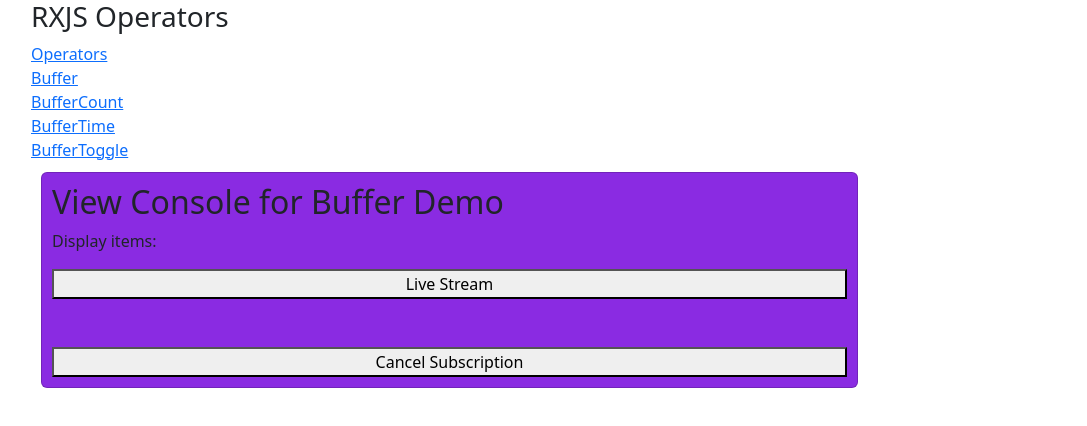
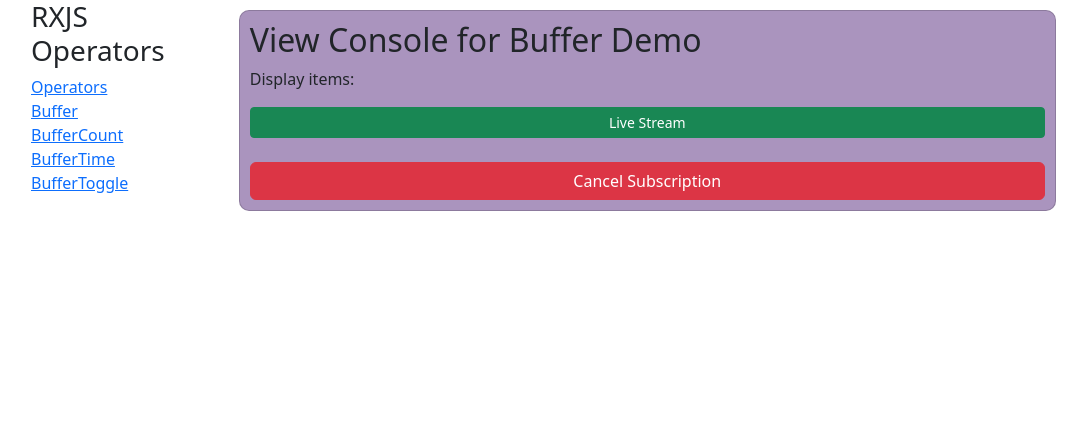
Before and after one commit to priyodas12/angular-with-rxjs-v1, an Angular app: page /buffer in a window 1280 px wide. Shown: the top 426 px of the page, without its empty margins (51-1138 px from the left). Built offline with nearby package versions, Linux system fonts and the light colour scheme.

Commit message:
enhance:css modify

```diff
--- a/src/app/app.component.css
+++ b/src/app/app.component.css
@@ -0,0 +1,3 @@
+.container{
+    display: flex;
+}
--- a/src/app/transformationOperator/buffer-count/buffer-count.component.css
+++ b/src/app/transformationOperator/buffer-count/buffer-count.component.css
@@ -2,4 +2,5 @@
     background-color: rgb(121, 238, 137);
     margin:10px;
     padding:10px;
+    border-radius: 10px;;
 }
--- a/src/app/transformationOperator/buffer-time/buffer-time.component.css
+++ b/src/app/transformationOperator/buffer-time/buffer-time.component.css
@@ -2,4 +2,5 @@
     background-color: cyan;
     margin:10px;
     padding:10px;
+    border-radius: 10px;;
 }
--- a/src/app/transformationOperator/buffer-toggle/buffer-toggle.component.css
+++ b/src/app/transformationOperator/buffer-toggle/buffer-toggle.component.css
@@ -2,4 +2,5 @@
     background-color: coral;
     margin:10px;
     padding:10px;
+    border-radius: 10px;;
 }
--- a/src/app/transformationOperator/buffer-toggle/buffer-toggle.component.html
+++ b/src/app/transformationOperator/buffer-toggle/buffer-toggle.component.html
@@ -1,7 +1,8 @@
 <div class="buffer-toggle">
     <h3>Buffer Toggle</h3>
-    <pre>The bufferToggle operator in RxJS is used to collect values from the source observable into buffers
-that are opened and closed by two observables, referred to as openings and closingSelectors.
+    <pre>The bufferToggle operator in RxJS is used to collect values
+from the source observable into buffers that are opened
+and closed by two observables, referred to as openings and closingSelectors.
 When an opening emission is received, the buffer starts collecting values.
 When a closingSelector emission is received, the buffer is closed and emitted.</pre>
 
--- a/src/app/transformationOperator/buffer/buffer.component.css
+++ b/src/app/transformationOperator/buffer/buffer.component.css
@@ -1,5 +1,7 @@
 .buffer-op{
-    background-color: blueviolet;
+    background-color: rgb(170, 148, 190);
     margin:10px;
     padding:10px;
+    border-radius: 10px;;
+    display: flex;
 }
--- a/src/app/transformationOperator/buffer/buffer.component.html
+++ b/src/app/transformationOperator/buffer/buffer.component.html
@@ -1,7 +1,7 @@
 <div class="card buffer-op">
     <h2>View Console for Buffer Demo</h2>
     <p>Display items: {{numbers}}</p>
-    <button id="bufferClick">Live Stream</button><br/><br/>
+    <button class="btn btn-success btn-sm" id="bufferClick">Live Stream</button><br/>
     <!-- <button id="cancel" (click)="startOnClick()">Start Subscription</button><br/><br/> -->
-    <button id="cancel" (click)="cancelOnClick()">Cancel Subscription</button>
+    <button class="btn btn-danger" id="cancel" (click)="cancelOnClick()">Cancel Subscription</button>
 </div>
--- a/src/app/transformationOperator/operators/operators.component.css
+++ b/src/app/transformationOperator/operators/operators.component.css
@@ -1,5 +1,7 @@
 .home-page{
-    color:darkgreen;
+    background-color: rgb(227, 207, 240);
+    color:rgb(7, 46, 7);
     margin:10px;
     padding:10px;
+    border-radius: 10px;;
 }
--- a/src/app/transformationOperator/operators/operators.component.html
+++ b/src/app/transformationOperator/operators/operators.component.html
@@ -1,5 +1,6 @@
 <div class="home-page">
-    <pre>RxJS (Reactive Extensions for JavaScript) provides a variety of operators that you can use to manipulate,
-        filter, combine, and transform data streams represented by
-        Observables. Here are some commonly used RxJS operators:</pre>
+    <pre><strong>RXJS (Reactive Extensions for JavaScript) provides
+a variety of operators that you can use to manipulate,
+filter, combine, and transform data streams represented by
+Observables.</strong></pre>
 </div>
```
